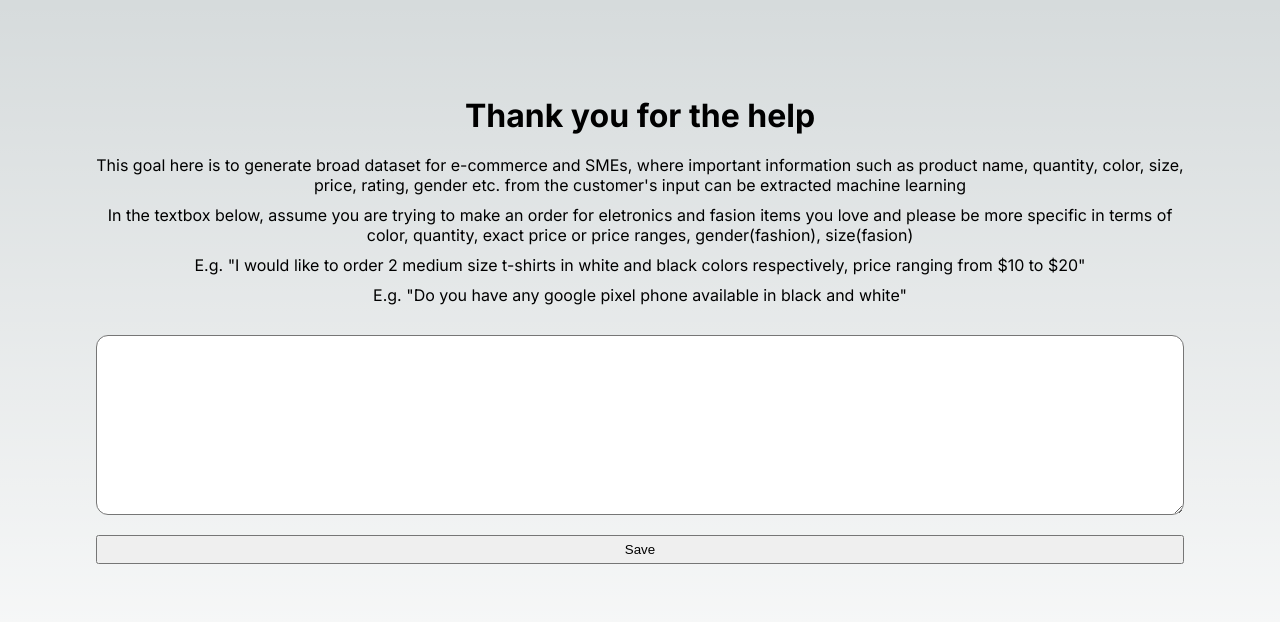
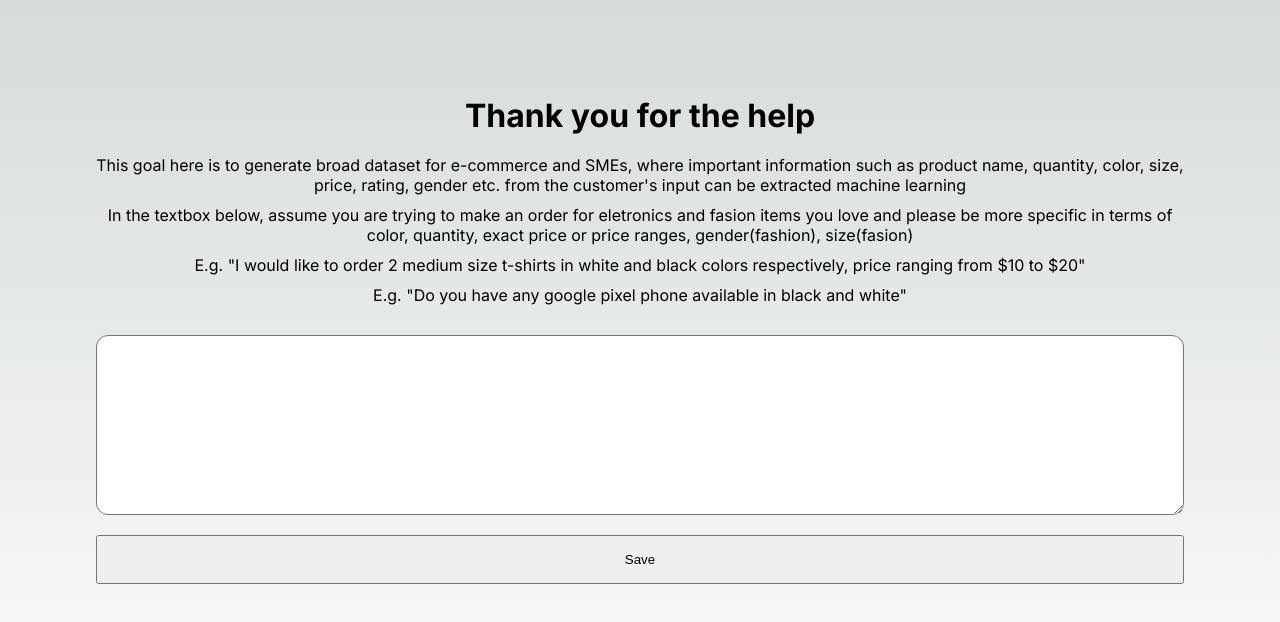
Before and after one commit to bellomusodiq/tfjs-demo-frontend, a Next.js app: page / in a window 1280 px wide. Shown: the top 622 px of the page. Built offline with nearby package versions, Linux system fonts and the light colour scheme.

Commit message:
fix padding

```diff
--- a/app/page.module.css
+++ b/app/page.module.css
@@ -213,7 +213,7 @@
 .button {
   width: 100%;
   margin-top: 20px;
-  padding: 5px;
+  padding: 15px;
 }
 
 /* Tablet and Smaller Desktop */
```
